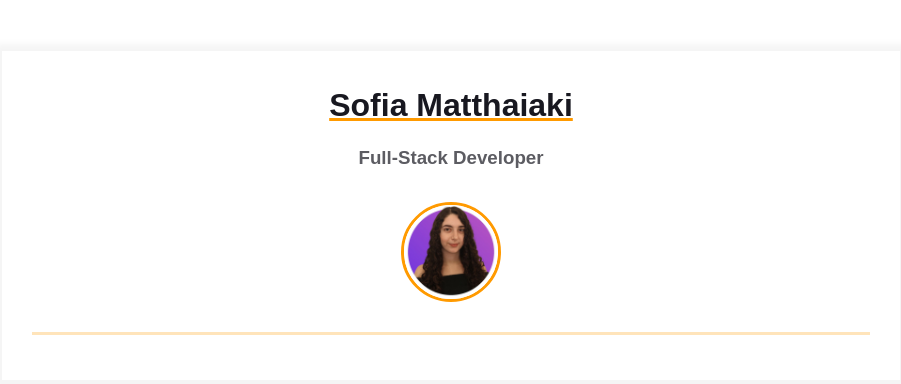
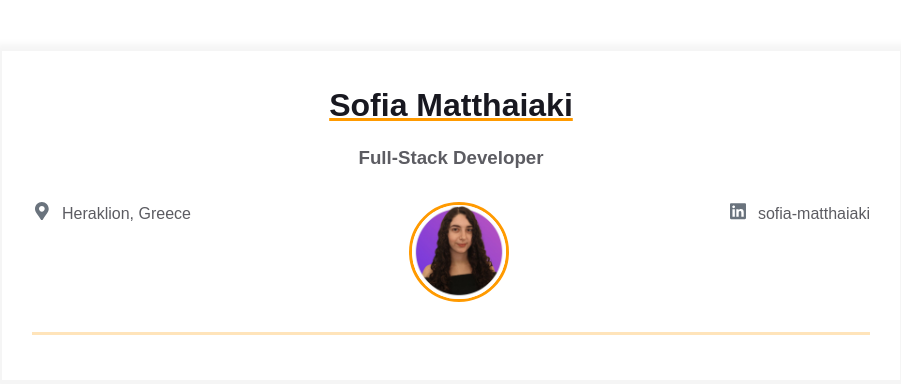
Before and after one commit to Sophie-Mat/homepage, a plain HTML site: page index.html in a window 1280 px wide. Shown: the whole page, without its empty margins (189-1090 px from the left). Drawn offline with Linux system fonts and the light colour scheme.

Commit message:
Add location and LinkedIn contact links
Added two clickable contact items: a Google Maps link for "Heraklion, Greece" with an SVG pin icon, and a LinkedIn profile link for "sofia-matthaiaki" with its SVG icon.

```diff
--- a/index.html
+++ b/index.html
@@ -15,13 +15,44 @@
                         <h3 class="contact-info__sub-header">Full-Stack Developer</h3>
 
                         <div class="contact_info_container fh">
-                            <div class="contact-info__block"></div>
+                            <div class="contact-info__block">
+                                <a href="https://www.google.com/maps/place/Heraklion,+Greece" rel="author" class="contact-info__item">
+                                    <div class="contact-info__item-icon-wrapper">
+                                        <svg class="contact-info__item-icon" xmlns="http://www.w3.org/2000/svg" viewBox="0 0 384 512">
+                                            <path
+                                                d="M172.268 501.67C26.97 291.031 0 269.413 0 192 0 85.961 85.961 0
+                                                192 0s192 85.961 192 192c0 77.413-26.97 99.031-172.268 309.67-9.535
+                                                13.774-29.93 13.773-39.464 0zM192 272c44.183 0 80-35.817
+                                                80-80s-35.817-80-80-80-80 35.817-80 80 35.817 80 80 80z"
+                                            ></path>
+                                        </svg>
+                                    </div>
+                                    <span>Heraklion, Greece</span>
+                                </a>
+                            </div>
 
                             <div class="contact-info__block contact-info__block--center">
                                 <img class="contact-info__avatar" src="assets/avatar.jpg" alt="Avatar" />
                             </div>
 
-                            <div class="contact-info__block"></div>
+                            <div class="contact-info__block">
+                                <a href="https://www.linkedin.com/in/sofia-matthaiaki/" rel="author" class="contact-info__item">
+                                    <div class="contact-info__item-icon-wrapper">
+                                        <svg class="contact-info__item-icon" xmlns="http://www.w3.org/2000/svg" viewBox="0 0 448 512">
+                                            <path
+                                                d="M416 32H31.9C14.3 32 0 46.5 0 64.3v383.4C0 465.5 14.3 480 31.9
+                                                480H416c17.6 0 32-14.5 32-32.3V64.3c0-17.8-14.4-32.3-32-32.3zM135.4
+                                                416H69V202.2h66.5V416zm-33.2-243c-21.3 0-38.5-17.3-38.5-38.5S80.9
+                                                96 102.2 96c21.2 0 38.5 17.3 38.5 38.5 0 21.3-17.2 38.5-38.5
+                                                38.5zm282.1 243h-66.4V312c0-24.8-.5-56.7-34.5-56.7-34.6 0-39.9
+                                                27-39.9 54.9V416h-66.4V202.2h63.7v29.2h.9c8.9-16.8 30.6-34.5
+                                                62.9-34.5 67.2 0 79.7 44.3 79.7 101.9V416z"
+                                            ></path>
+                                        </svg>
+                                    </div>
+                                    <span>sofia-matthaiaki</span>
+                                </a>
+                            </div>
                         </div>
                     </div>
                 </div>
```
